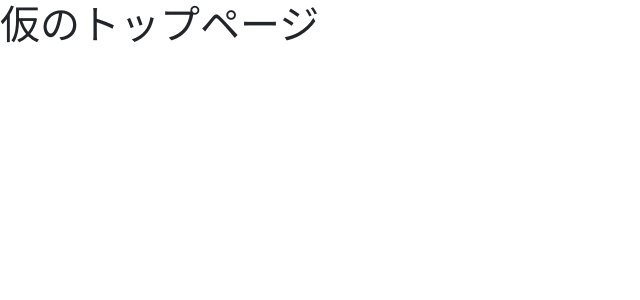
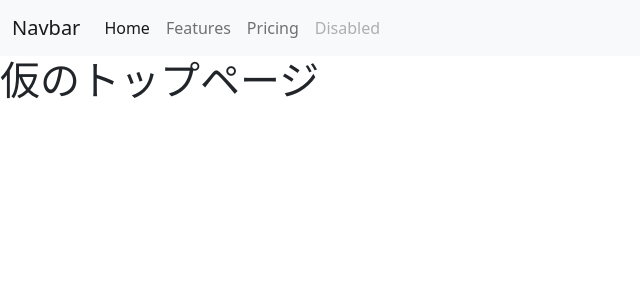
Before and after one commit to sf2020-LATTE/portfolio1, a Django app: page /jpapp/ in a window 1280 px wide. Shown: the top 300 px of the page, without its empty margins (0-640 px from the left). Run offline with Django 3.2, Linux system fonts and the light colour scheme.

Commit message:
ナビバー追加

```diff
--- a/jp/templates/jpapp/index.html
+++ b/jp/templates/jpapp/index.html
@@ -11,7 +11,32 @@
     <title>JP</title>
   </head>
   <body>
-
+    <header>
+      <nav class="navbar navbar-expand-lg navbar-light bg-light">
+        <div class="container-fluid">
+          <a class="navbar-brand" href="#">Navbar</a>
+          <button class="navbar-toggler" type="button" data-bs-toggle="collapse" data-bs-target="#navbarNav" aria-controls="navbarNav" aria-expanded="false" aria-label="Toggle navigation">
+            <span class="navbar-toggler-icon"></span>
+          </button>
+          <div class="collapse navbar-collapse" id="navbarNav">
+            <ul class="navbar-nav">
+              <li class="nav-item">
+                <a class="nav-link active" aria-current="page" href="#">Home</a>
+              </li>
+              <li class="nav-item">
+                <a class="nav-link" href="#">Features</a>
+              </li>
+              <li class="nav-item">
+                <a class="nav-link" href="#">Pricing</a>
+              </li>
+              <li class="nav-item">
+                <a class="nav-link disabled" href="#" tabindex="-1" aria-disabled="true">Disabled</a>
+              </li>
+            </ul>
+          </div>
+        </div>
+      </nav>
+    </header>
     <h1>仮のトップページ</h1>
 
     <!-- Optional JavaScript; choose one of the two! -->
```
